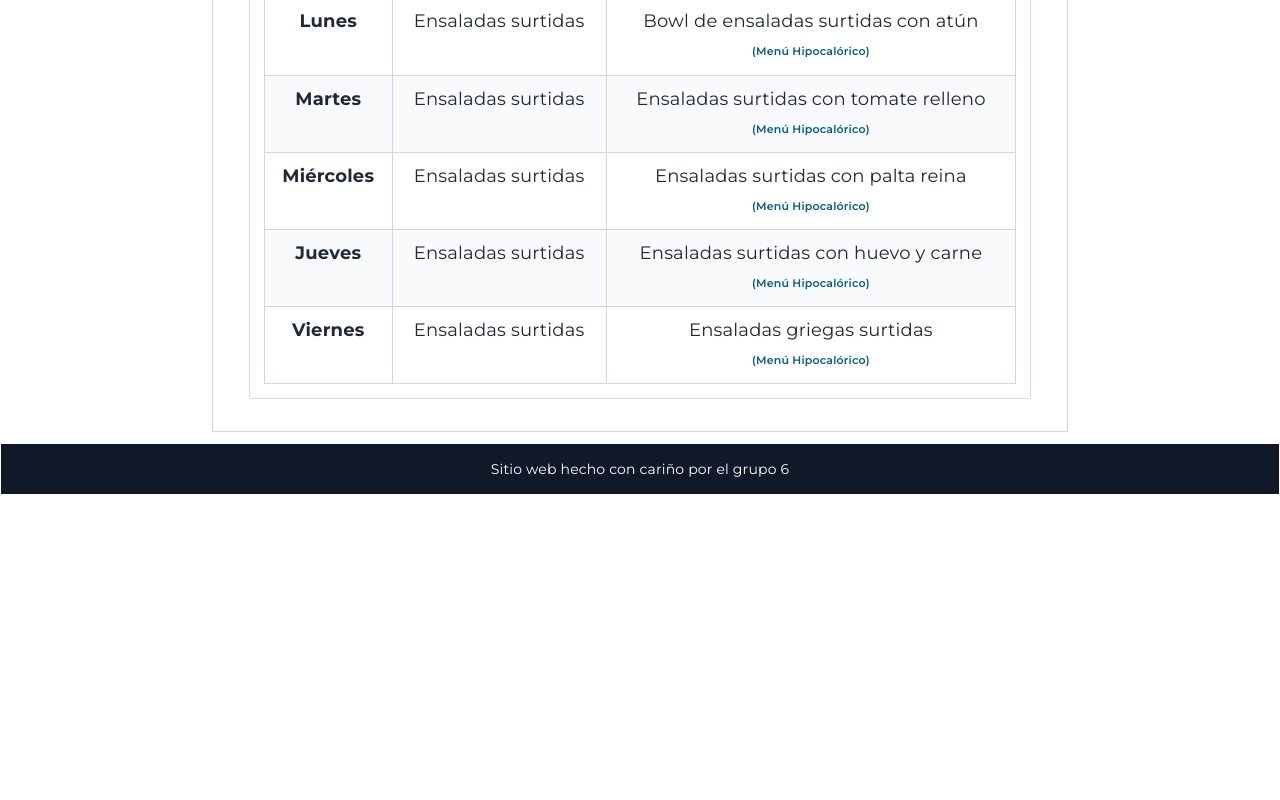
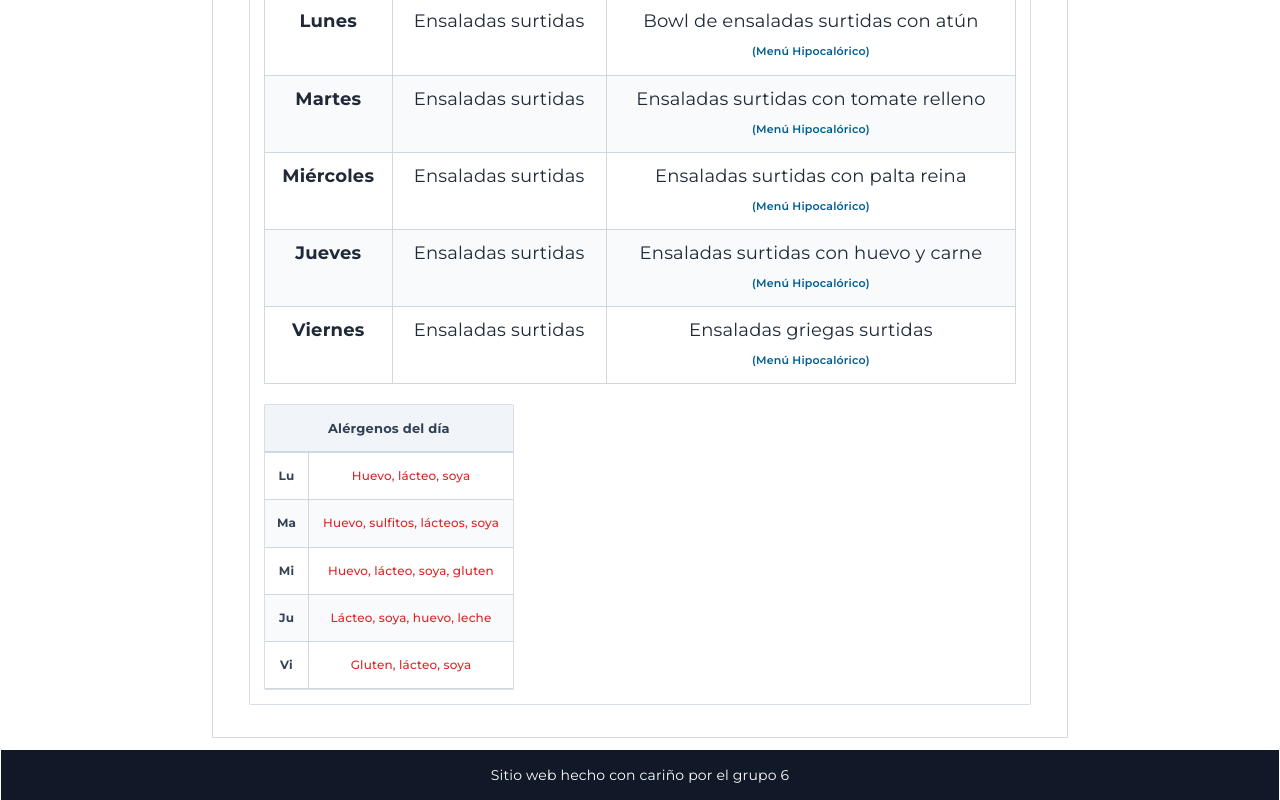
Before and after one commit to RodrigoalDelPlanetaGol/Prototipo-1-casino-usm, a React (Vite) app in the folder mi-proyecto/: page / in a window 1280 px wide. Shown: the part 844-1644 px from the top of the page. Before the commit the page ends 1338 px from the top, so only its background shows below. Built offline with nearby package versions, Linux system fonts and the light colour scheme.

Commit message:
Update App.tsx

```diff
--- a/mi-proyecto/src/App.tsx
+++ b/mi-proyecto/src/App.tsx
@@ -454,8 +454,11 @@ export default function App() {
                         <h2 className="section__title" style={{ fontSize: 24, margin: 0 }}>Minuta</h2>
                         <div className="section__title">{minute.subtitle} · {selectedCampus}</div>
                       </div>
-                      <div style={{ overflowX: "auto" }}>
-                        <table className="table table--blue" style={{ minWidth: 700 }}>
+                     <div style={{ display: "flex", gap: "20px", flexWrap: "wrap", alignItems: "flex-start" }}>
+
+  {/* TABLA PRINCIPAL (A la izquierda) */}
+  <div style={{ flex: "1 1 500px", overflowX: "auto" }}>
+    <table className="table table--blue" style={{ width: "100%", minWidth: 500 }}>
       <thead>
         <tr>
           <th>Día</th>
@@ -465,23 +468,16 @@ export default function App() {
       </thead>
       <tbody>
         {minute.days.map((row) => {
-                            // Determinamos qué plato mostrar según la selección del usuario
           let platoFondo: string = row.main;
-
-                            if (selectedMenu === "Vegetariano") {
-                              platoFondo = row.veg;
-                            } else if (selectedMenu === "Hipocalórico") {
-                              platoFondo = row.hypo;
-                            }
+          if (selectedMenu === "Vegetariano") platoFondo = row.veg;
+          else if (selectedMenu === "Hipocalórico") platoFondo = row.hypo;
 
           return (
             <tr key={row.day}>
               <td><strong>{row.day}</strong></td>
               <td>{row.entry}</td>
-                                {/* Mostramos el plato dinámico */}
               <td>
                 {platoFondo}
-                                  {/* Opcional: Un pequeño indicador visual para que el usuario sepa que está viendo su menú específico */}
                 <div style={{ fontSize: "11px", color: "#015D8F", marginTop: "4px", fontWeight: 600 }}>
                   {selectedMenu !== "Común" ? `(Menú ${selectedMenu})` : ""}
                 </div>
@@ -491,6 +487,27 @@ export default function App() {
         })}
       </tbody>
     </table>
+  </div>
+
+  {/* TABLA DE ALÉRGENOS (A la derecha) */}
+  <div style={{ flex: "0 0 250px", width: "100%" }}>
+    <div className="info-card" style={{ padding: "0", overflow: "hidden" }}>
+      <div style={{ background: "#f1f5f9", padding: "10px 12px", borderBottom: "1px solid #cfd8df", fontWeight: 700, fontSize: "13px", color: "#334155" }}>
+        Alérgenos del día
+      </div>
+      <table className="table" style={{ fontSize: "12px", border: "none" }}>
+        <tbody>
+          {minute.days.map((row) => (
+            <tr key={`allergen-${row.day}`}>
+              <td style={{ borderLeft: "none", width: "40px" }}><strong>{row.day.substring(0, 2)}</strong></td>
+              <td style={{ borderRight: "none", color: "#dc2626", fontWeight: 500 }}>{row.allergens}</td>
+            </tr>
+          ))}
+        </tbody>
+      </table>
+    </div>
+  </div>
+
 </div>
                     </div>
                   )}
```
Lines whose indentation alone changed are shown as unchanged.
